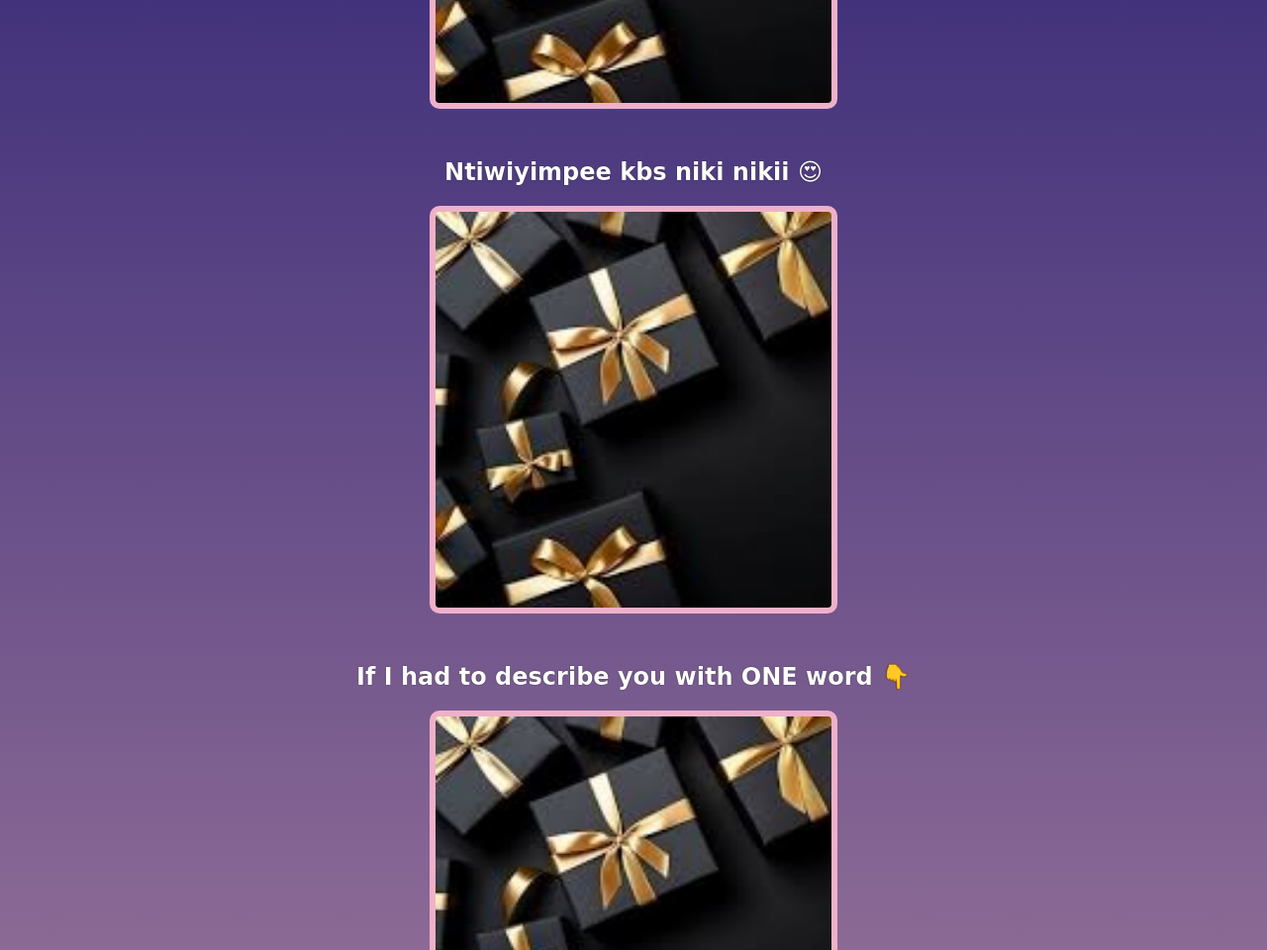
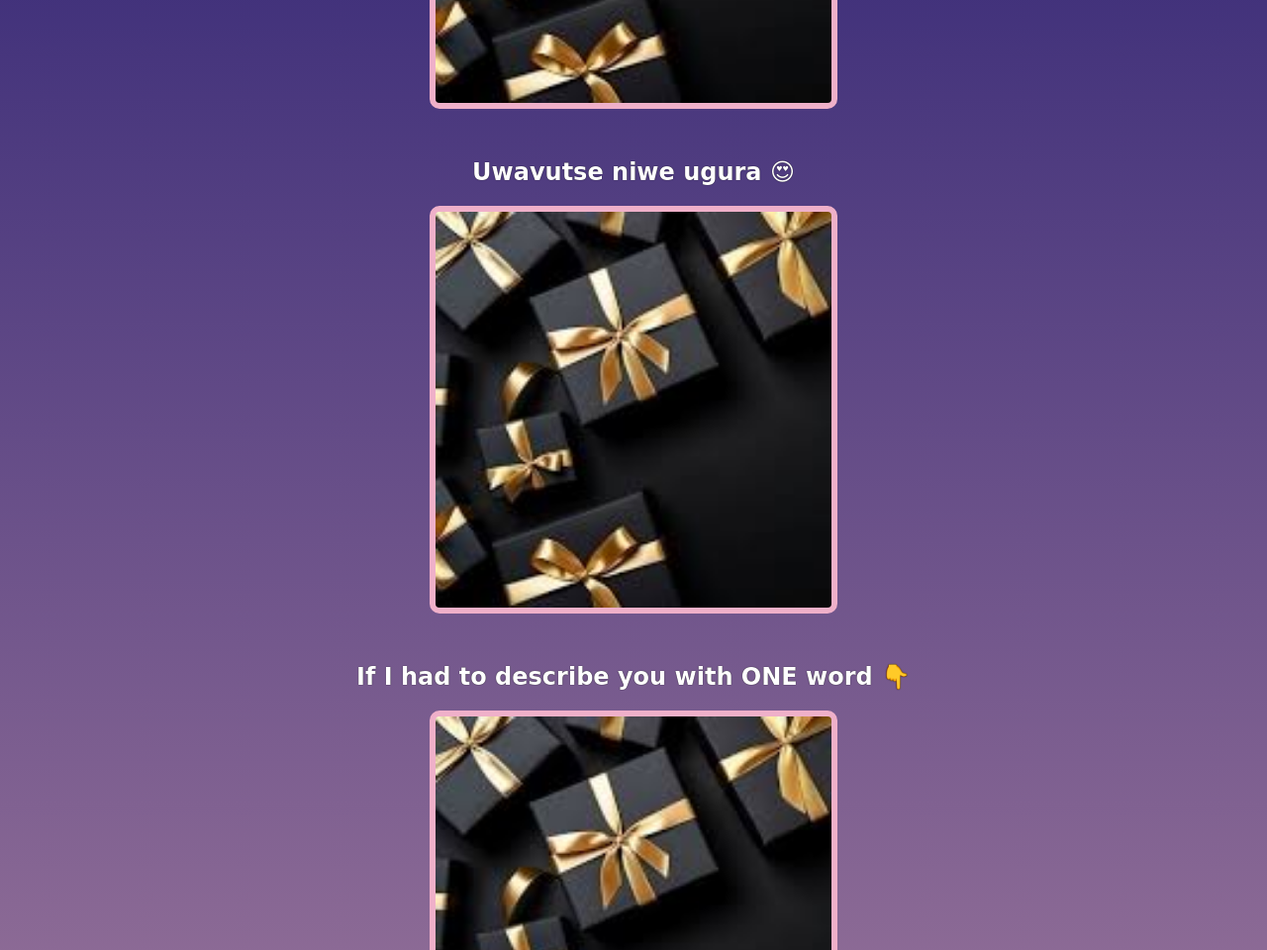
Before and after one commit to 4rGervais/Gift, a plain HTML site: page index.html in a window 1280 px wide. Shown: the part 874-1834 px from the top of the page at 99% size. Drawn offline with Linux system fonts and the light colour scheme; a web font is replaced by a local one.

Commit message:
Update index.html

```diff
--- a/index.html
+++ b/index.html
@@ -20,7 +20,7 @@
         </div>
 
         <div class="gift-section">
-            <h2 class="gift-title">Ntiwiyimpee kbs niki nikii 😍</h2>
+            <h2 class="gift-title">Uwavutse niwe ugura 😍</h2>
             <div class="gift-img" id="gift-img-hot"></div>
         </div>
 
```
